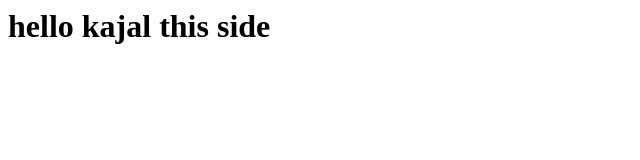
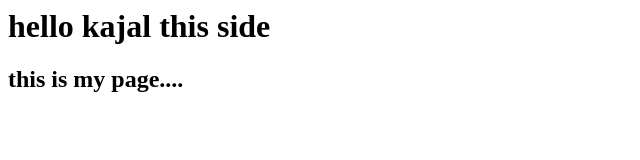
Before and after one commit to Kajal-patil-hack/dockerswarm, a plain HTML site: page index.html in a window 1280 px wide. Shown: the whole page, without its empty margins (0-640 px from the left). Drawn offline with Linux system fonts and the light colour scheme.

Commit message:
this is my page.

```diff
--- a/index.html
+++ b/index.html
@@ -2,5 +2,6 @@
 <title> kajal's page </title>
 <body>
 <h1> hello kajal this side </h1>
+<h2> this is my page....</h2>
 </body>
 </html>
```
